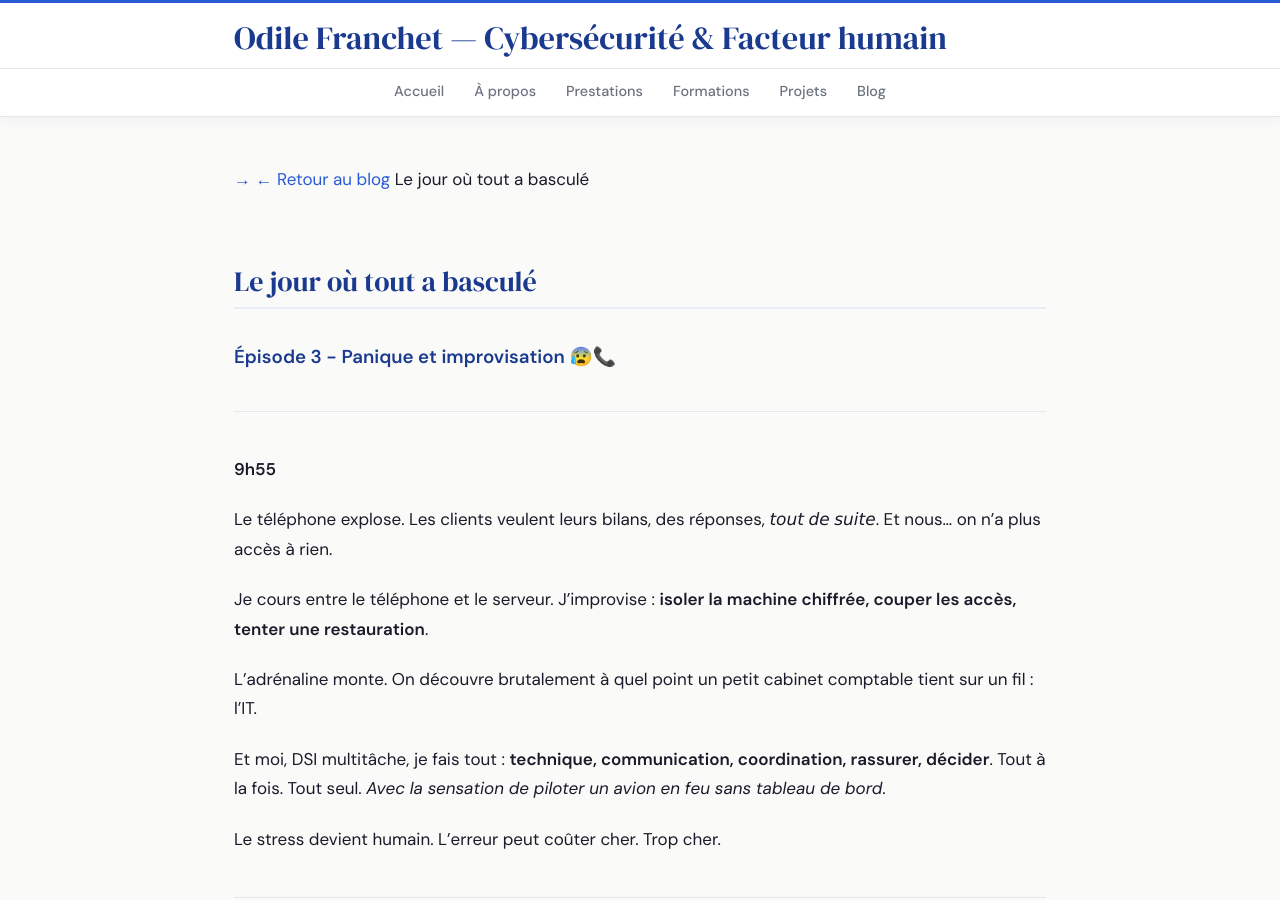
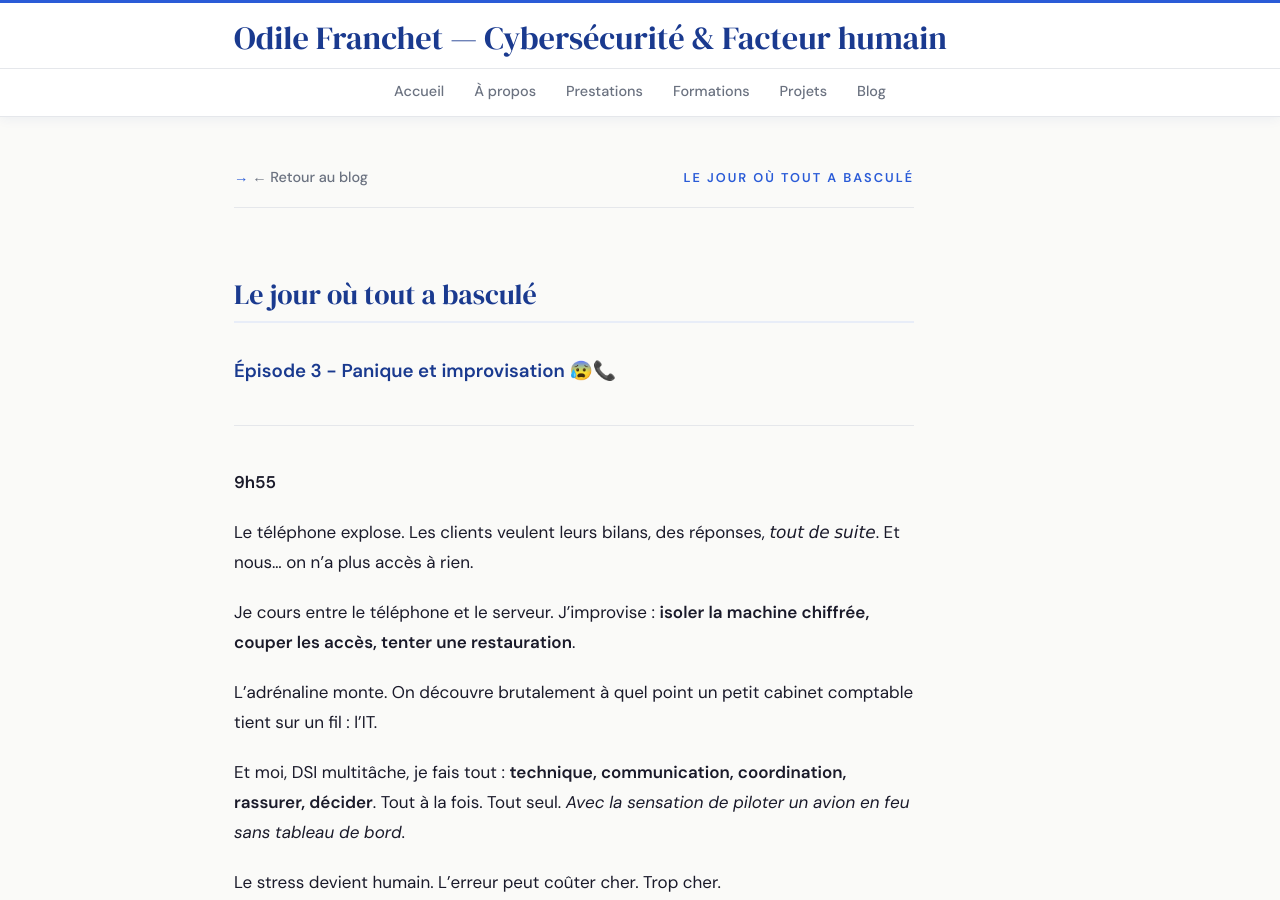
Before and after one commit to ofranchet73/ofranchet73.github.io, a Jekyll site: the page built from episode-3.md, in a window 1280 px wide and 900 px high. Built offline with Jekyll 4.4.1, drawn with Linux system fonts in a browser that asks for light colours.

Commit message:
Update style.css

```diff
--- a/assets/css/style.css
+++ b/assets/css/style.css
@@ -604,6 +604,83 @@ img { max-width: 100%; height: auto; }
   text-decoration: none !important;
 }
 
+/* ===== ÉPISODES BLOG ===== */
+.episode-body { max-width: 680px; }
+
+.episode-header {
+  display: flex;
+  align-items: center;
+  justify-content: space-between;
+  margin-bottom: 2em;
+  padding-bottom: 1em;
+  border-bottom: 1px solid var(--border);
+}
+
+.episode-back {
+  font-size: 0.85em;
+  font-weight: 500;
+  color: var(--muted);
+  text-decoration: none;
+  transition: color 0.2s;
+}
+
+.episode-back:hover { color: var(--blue); text-decoration: none; }
+
+.episode-serie {
+  font-size: 0.75em;
+  font-weight: 600;
+  text-transform: uppercase;
+  letter-spacing: 2px;
+  color: var(--accent);
+}
+
+/* Encadrés pédagogiques dans les épisodes */
+.episode-body h4 {
+  font-family: 'DM Sans', sans-serif;
+  font-weight: 700;
+  font-size: 0.95em;
+  color: var(--blue);
+  background: var(--blue-light);
+  border-left: 3px solid var(--accent);
+  padding: 12px 16px;
+  margin: 2em 0 0.5em;
+  border-radius: 0 var(--radius) var(--radius) 0;
+}
+
+/* Navigation entre épisodes */
+.episode-body table {
+  width: 100%;
+  margin-top: 3em;
+  border-collapse: collapse;
+}
+
+.episode-body table td {
+  padding: 0;
+  border: none;
+}
+
+.episode-body table td:first-child { text-align: left; }
+.episode-body table td:last-child { text-align: right; }
+
+.episode-body table a {
+  display: inline-block;
+  background: var(--blue-light);
+  color: var(--blue);
+  padding: 10px 20px;
+  border-radius: var(--radius);
+  font-weight: 500;
+  font-size: 0.88em;
+  text-decoration: none;
+  border: 1px solid var(--border);
+  transition: background 0.2s;
+}
+
+.episode-body table a:hover {
+  background: var(--blue);
+  color: var(--white);
+  text-decoration: none;
+}
+
 /* ===== PAGE BLOG ===== */
 .serie-header {
   margin-bottom: 2em;
```
